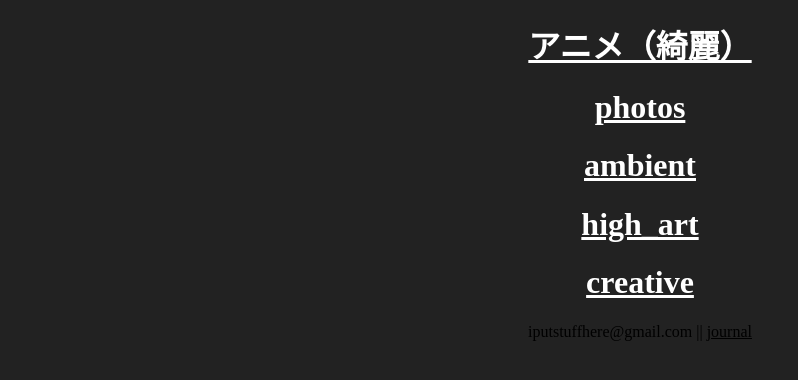
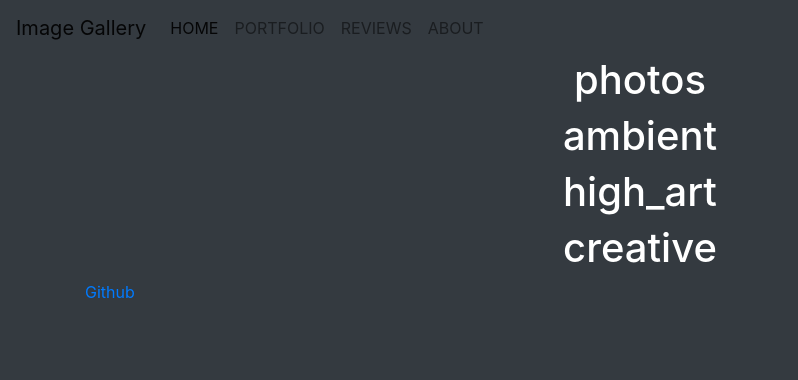
Before and after one commit to r-jei/gallery, a plain HTML site: page index.html in a window 1280 px wide. Shown: the whole page, without its empty margins (0-798 px from the left). Drawn offline with nearby package versions, Linux system fonts and the light colour scheme.

Commit message:
Index setup

```diff
--- a/index.html
+++ b/index.html
@@ -1,37 +1,57 @@
 <!DOCTYPE html>
 <html>
+  <!doctype html>
+<html lang="en">
   <head>
-    <meta charset="UTF-8">
+    <!-- Required meta tags -->
+    <meta charset="utf-8">
+    <meta name="viewport" content="width=device-width, initial-scale=1, shrink-to-fit=no">
+    <link rel="stylesheet" href="./css/styles.css">
+
+    <!-- Bootstrap CSS -->
+    <link rel="stylesheet" href="https://stackpath.bootstrapcdn.com/bootstrap/4.1.3/css/bootstrap.min.css" integrity="sha384-MCw98/SFnGE8fJT3GXwEOngsV7Zt27NXFoaoApmYm81iuXoPkFOJwJ8ERdknLPMO" crossorigin="anonymous">
+
+    <title>Image Gallery</title>
   </head>
 
-  <body bgcolor="#222222">
+  <nav class="navbar navbar-expand-lg navbar-light bg-lite">
+    <a class="navbar-brand" href="#">Image Gallery</a>
+    <button class="navbar-toggler" type="button" data-toggle="collapse" data-target="#navbarNav" aria-controls="navbarNav" aria-expanded="false" aria-label="Toggle navigation">
+      <span class="navbar-toggler-icon"></span>
+    </button>
+    <div class="collapse navbar-collapse navbar-right mr-auto" id="navbarNav">
+      <ul class="navbar-nav navbar-right mr-auto">
+	<li class="nav-item active mr-auto">
+          <a class="nav-link" href="#">HOME <span class="sr-only">(current)</span></a>
+	</li>
+	<li class="nav-item">
+          <a class="nav-link" href="/lab1/portfolio.html">PORTFOLIO</a>
+	</li>
+	<li class="nav-item">
+          <a class="nav-link" href="/lab1/reviews.html">REVIEWS</a>
+	</li>
+	<li class="nav-item">
+          <a class="nav-link" href="/lab1/about.html">ABOUT</a>
+	</li>
+      </ul>
+    </div>
+  </nav>
+
+  <body class="bg-dark">
 
     <div align="center">
-    <a href="/ani/ani1/ani1.html" style="color:white"><h1>アニメ（綺麗）</h1></a>
       <a href="photo/photo1/photo1.html" style="color:white"><h1>photos</h1></a>
       <a href="ambient/ambient1/ambient1.html" style="color:white"><h1>ambient</h1></a>
       <a href="art/art1/art1.html" style="color:white"><h1>high_art</h1></a>
       <a href="creative/creative1/creative1.html" style="color:white"><h1>creative</h1></a>
     </div>
 
-  <!--
-  <div align="center">
-    <a href="low_quality_stuff.html" style="color:white"><h1>アニメ (楽しい)</h1></a>
-  </div>
-  -->
 
-  <footer
-    position="absolute";
-    left=0;
-    botto=0;
-    height: 100px;
-    width: 100%;
-    overflow: hidden;>
-    <div align="center">
-      iputstuffhere@gmail.com ||
-      <a href="/journal.html" style="color:black">journal</a>
+
+    <footer class="footer">
+      <div class="container">
+        <span class="text-muted"><a href="https://github.com/r-jei/gallery">Github<a></span>
       </div>
     </footer>
-
   </body>
 </html>
```
Lines whose indentation alone changed are shown as unchanged.
